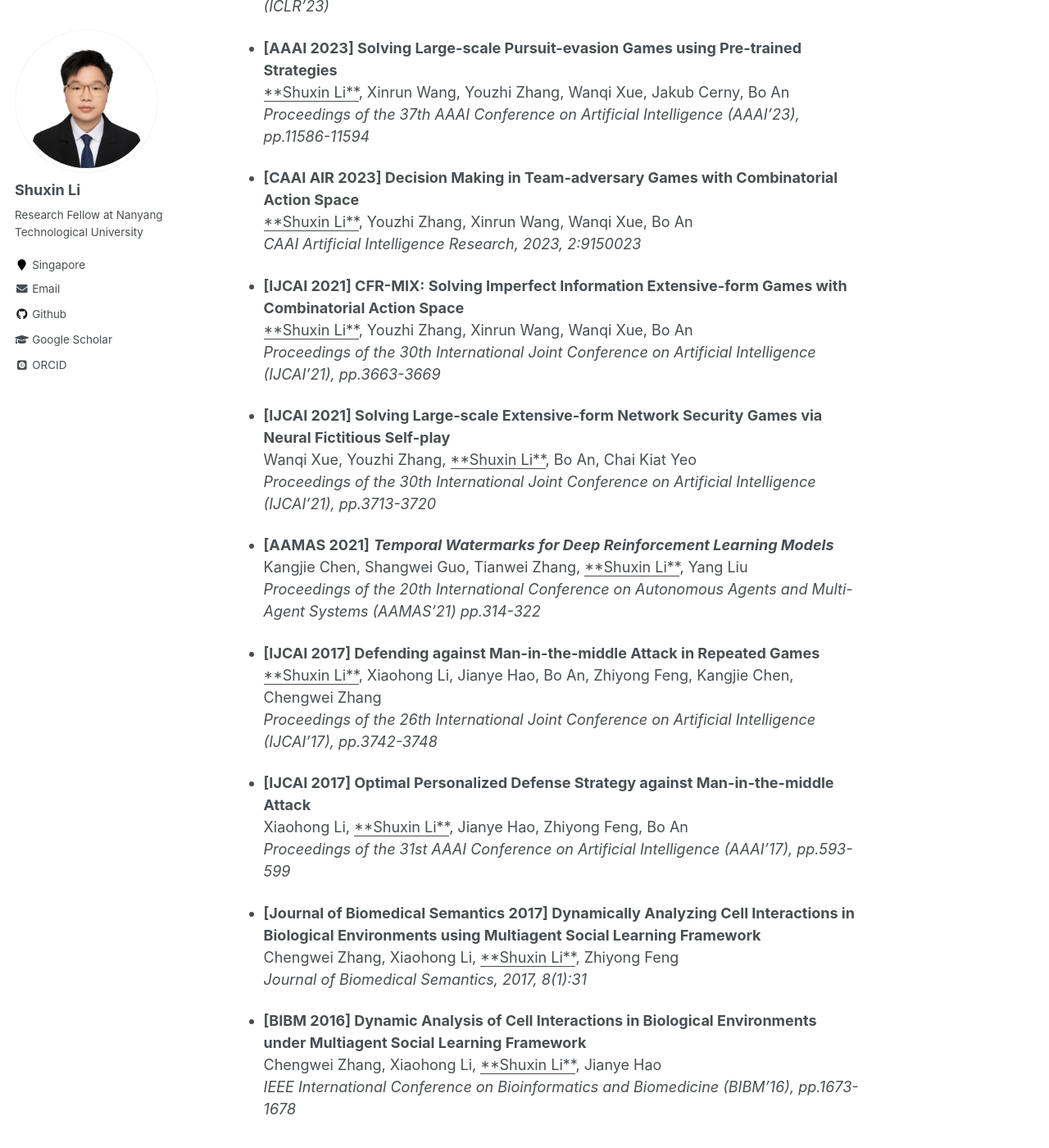
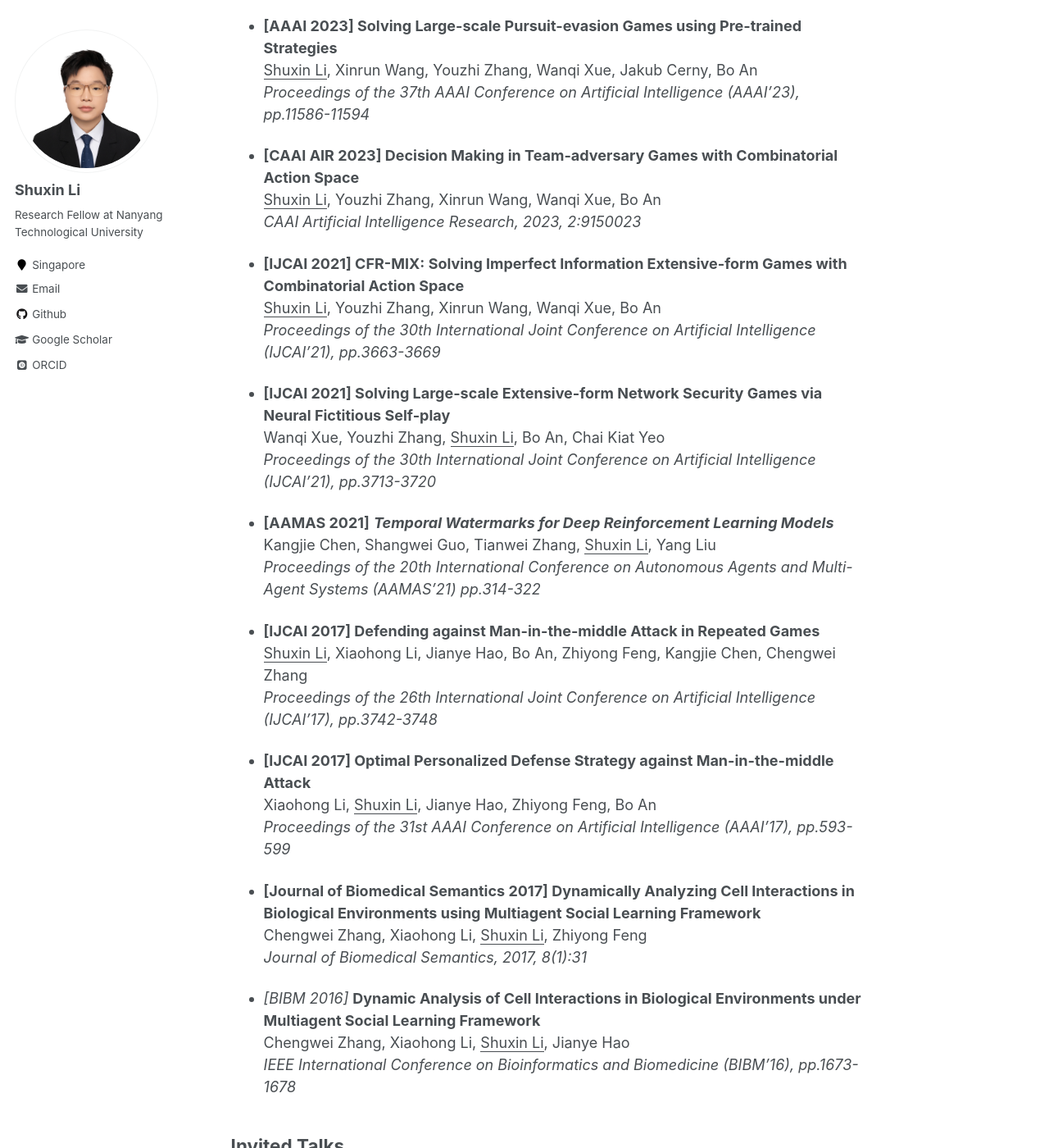
Before and after one commit to ShuxinLi-Info/ShuxinLi-Info.github.io, a Jekyll site: the page built from _pages/about.md, in a window 1280 px wide and 1400 px high, scrolled down 1381 px. Shown: the whole window at 82% size. Built offline with Jekyll 4.4.1, drawn with Linux system fonts in a browser that asks for light colours; some web fonts are replaced; some of the changed text lies outside the part shown.

```diff
--- a/_pages/about.md
+++ b/_pages/about.md
@@ -24,87 +24,87 @@ I am currently a Research Fellow at Nanyang Technological University, Singapore,
 
 - **[AAMAS 2024] Grasper: A Generalist Pursuer for Pursuit-evasion Problems**
   <br/>
-  Pengdeng Li\*, <u>**Shuxin Li**</u> \*, Xinrun Wang, Jakub Cerny, Youzhi Zhang, Stephen McAleer, Hau Chan, Bo An
+  Pengdeng Li\*, <u>Shuxin Li</u>\*, Xinrun Wang, Jakub Cerny, Youzhi Zhang, Stephen McAleer, Hau Chan, Bo An
   <br/>
   *Proceedings of the 23rd International Conference on Autonomous Agents and Multi-Agent Systems (AAMAS'24), pp.1147-1155*
 
 - **[ICML 2024] Configurable Mirror Descent: Towards a Unification of Decision Making**
   <br/>
-  Pengdeng Li, <u>**Shuxin Li**</u> \*, Chang Yang\*, Xinrun Wang, Shuyue Hu, Xiao Huang, Hau Chan, Bo An
+  Pengdeng Li, <u>Shuxin Li</u>\*, Chang Yang\*, Xinrun Wang, Shuyue Hu, Xiao Huang, Hau Chan, Bo An
   <br/>
   *Proceedings of the 41st International Conference on Machine Learning (ICML'24), pp.28164-28203*
 
 
 - **[IJCAI 2024] Self-adaptive PSRO: Towards an Automatic Population-based Game Solver**
   <br/>
-  Pengdeng Li, <u>**Shuxin Li**</u>, Chang Yang, Xinrun Wang, Xiao Huang, Hau Chan, Bo An
+  Pengdeng Li, <u>Shuxin Li</u>, Chang Yang, Xinrun Wang, Xiao Huang, Hau Chan, Bo An
   <br/>
   *Proceeding of the 33rd International Joint Conference on Artificial Intelligence (IJCAI'24), pp.139-147*
 
 - **[IJCAI 2024] Reinforcement Nash Equilibrium Solver**
   <br/>
-  Xinrun Wang\*, Chang Yang\*, <u>**Shuxin Li**</u>, Pengdeng Li, Xiao Huang, Hau Chan, Bo An
+  Xinrun Wang\*, Chang Yang\*, <u>Shuxin Li</u>, Pengdeng Li, Xiao Huang, Hau Chan, Bo An
   <br/>
   *Proceedings of the 23rd International Conference on Autonomous Agents and Multi-Agent Systems (AAMAS'24 EA), pp.2552-2554.
   Previous version appears as Proceedings of the 33rd International Joint Conference on Artificial Intelligence (IJCAI'24), pp.265-273*
 
 - **[ICLR 2023] Population-size-aware Policy Optimization for Mean-field Games**
   <br/>
-  Pengdeng Li, Xinrun Wang, <u>**Shuxin Li**</u>, Hau Chan, Bo An
+  Pengdeng Li, Xinrun Wang, <u>Shuxin Li</u>, Hau Chan, Bo An
   <br/>
   *Proceedings of the 2023 International Conference on Learning Representations (ICLR'23)*
 
 - **[AAAI 2023] Solving Large-scale Pursuit-evasion Games using Pre-trained Strategies**
   <br/>
-  <u>**Shuxin Li**</u>, Xinrun Wang, Youzhi Zhang, Wanqi Xue, Jakub Cerny, Bo An
+  <u>Shuxin Li</u>, Xinrun Wang, Youzhi Zhang, Wanqi Xue, Jakub Cerny, Bo An
   <br/>
   *Proceedings of the 37th AAAI Conference on Artificial Intelligence (AAAI'23), pp.11586-11594*
 
 - **[CAAI AIR 2023] Decision Making in Team-adversary Games with Combinatorial Action Space**
   <br/>
-  <u>**Shuxin Li**</u>, Youzhi Zhang, Xinrun Wang, Wanqi Xue, Bo An
+  <u>Shuxin Li</u>, Youzhi Zhang, Xinrun Wang, Wanqi Xue, Bo An
   <br/>
   *CAAI Artificial Intelligence Research, 2023, 2:9150023*
 
 - **[IJCAI 2021] CFR-MIX: Solving Imperfect Information Extensive-form Games with Combinatorial Action Space**
   <br/>
- <u>**Shuxin Li**</u>, Youzhi Zhang, Xinrun Wang, Wanqi Xue, Bo An
+ <u>Shuxin Li</u>, Youzhi Zhang, Xinrun Wang, Wanqi Xue, Bo An
   <br/>
   *Proceedings of the 30th International Joint Conference on Artificial Intelligence (IJCAI'21), pp.3663-3669*
 
 - **[IJCAI 2021] Solving Large-scale Extensive-form Network Security Games via Neural Fictitious Self-play**
   <br/>
-  Wanqi Xue, Youzhi Zhang, <u>**Shuxin Li**</u>, Bo An, Chai Kiat Yeo
+  Wanqi Xue, Youzhi Zhang, <u>Shuxin Li</u>, Bo An, Chai Kiat Yeo
   <br/>
   *Proceedings of the 30th International Joint Conference on Artificial Intelligence (IJCAI'21), pp.3713-3720*
 
 - **[AAMAS 2021]** ***Temporal Watermarks for Deep Reinforcement Learning Models***
   <br/>
-  Kangjie Chen, Shangwei Guo, Tianwei Zhang, <u>**Shuxin Li**</u>, Yang Liu
+  Kangjie Chen, Shangwei Guo, Tianwei Zhang, <u>Shuxin Li</u>, Yang Liu
   <br/>
   *Proceedings of the 20th International Conference on Autonomous Agents and Multi-Agent Systems (AAMAS'21) pp.314-322*
 
 - **[IJCAI 2017] Defending against Man-in-the-middle Attack in Repeated Games**
   <br/>
-  <u>**Shuxin Li**</u>, Xiaohong Li, Jianye Hao, Bo An, Zhiyong Feng, Kangjie Chen, Chengwei Zhang
+  <u>Shuxin Li</u>, Xiaohong Li, Jianye Hao, Bo An, Zhiyong Feng, Kangjie Chen, Chengwei Zhang
   <br/>
   *Proceedings of the 26th International Joint Conference on Artificial Intelligence (IJCAI'17), pp.3742-3748*
 
 - **[IJCAI 2017] Optimal Personalized Defense Strategy against Man-in-the-middle Attack**
   <br/>
-  Xiaohong Li, <u>**Shuxin Li**</u>, Jianye Hao, Zhiyong Feng, Bo An
+  Xiaohong Li, <u>Shuxin Li</u>, Jianye Hao, Zhiyong Feng, Bo An
   <br/>
   *Proceedings of the 31st AAAI Conference on Artificial Intelligence (AAAI'17), pp.593-599*
 
 - **[Journal of Biomedical Semantics 2017] Dynamically Analyzing Cell Interactions in Biological Environments using Multiagent Social Learning Framework**
   <br/>
-  Chengwei Zhang, Xiaohong Li, <u>**Shuxin Li**</u>, Zhiyong Feng
+  Chengwei Zhang, Xiaohong Li, <u>Shuxin Li</u>, Zhiyong Feng
   <br/>
   *Journal of Biomedical Semantics, 2017, 8(1):31*
 
-- **[BIBM 2016] Dynamic Analysis of Cell Interactions in Biological Environments under Multiagent Social Learning Framework**
+- *[BIBM 2016]* **Dynamic Analysis of Cell Interactions in Biological Environments under Multiagent Social Learning Framework**
   <br/>
-  Chengwei Zhang, Xiaohong Li, <u>**Shuxin Li**</u>, Jianye Hao
+  Chengwei Zhang, Xiaohong Li, <u>Shuxin Li</u>, Jianye Hao
   <br/>
   *IEEE International Conference on Bioinformatics and Biomedicine (BIBM'16), pp.1673-1678*
 
```
